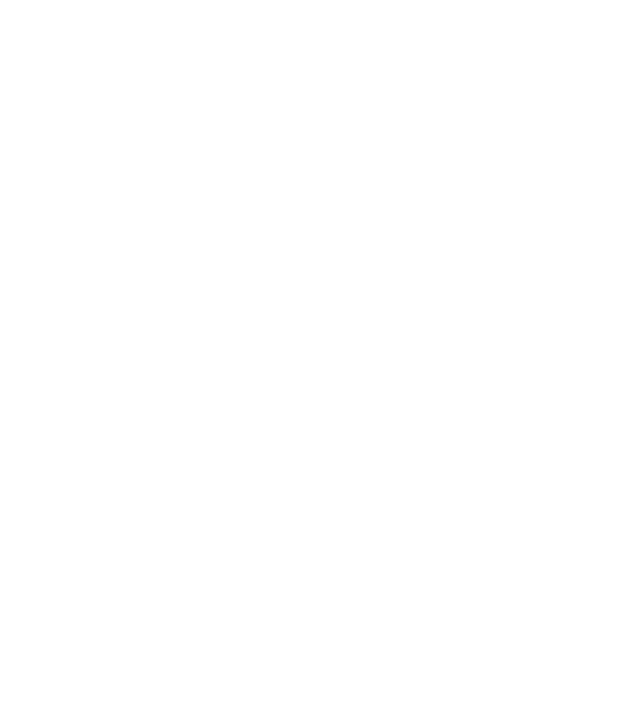
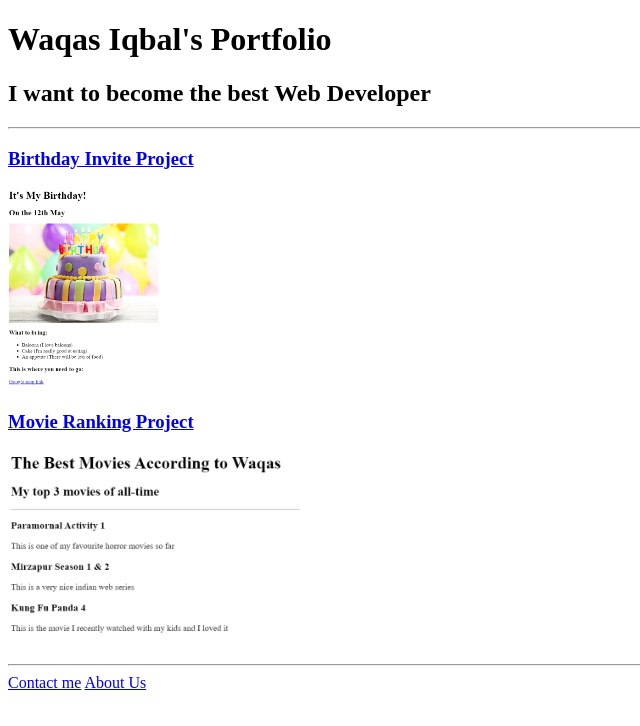
Before and after one commit to waqasiqbaal/html-portfolio, a plain HTML site: page index.html in a window 1280 px wide. Shown: the whole page, without its empty margins (0-640 px from the left). Drawn offline with Linux system fonts and the light colour scheme.

Commit message:
Add files via upload

```diff
--- a/index.html
+++ b/index.html
@@ -1,27 +1,27 @@
-<!-- TODO 1: Create the HTML Boilerplate -->
-
-<!-- TODO 2: Add Your previous projects' HTML into the public folder -->
-
-<!-- TODO 3: Take screenshots of your project previews and add the images to the images folder -->
-
-<!-- TODO 4: Add titles/subtitles etc. -->
-
-<!-- TODO 5: Add a link to the project pages -->
-
-<!-- TODO 6: Add images to show the project previews
-HINT for TODO 6: You can use the height attribute set to 200 to make the image smaller:
-https://developer.mozilla.org/en-US/docs/Web/HTML/Element/img#attr-height -->
-
-<!-- TODO 7: Add the Contact Me and About Me page links -->
-
-
 <!DOCTYPE html>
 <html lang="en">
+
 <head>
     <meta charset="UTF-8">
      <title>Waqas' Portfolio</title>
 </head>
+
 <body>
+    <h1>Waqas Iqbal's Portfolio</h1>
+    <h2>I want to become the best Web Developer</h2>
+
+<hr/>
+
+<h3><a href="./public/birthday (essa).html">Birthday Invite Project</a></h3>
+<img src="./assets/images/birther (essa).png" height="200" alt="birthday invite project preview"/>
+
+<h3><a href="./public/movie (waqas).html">Movie Ranking Project</a></h3>
+<img src="./assets/images/movie (waqas).png" height="200" alt="movie ranking project preview"/>
+
+<hr/>
+
+<a href="./public/contact.html">Contact me</a>
+<a href="./public/about.html">About Us</a>
 
 </body>
 </html>
```
